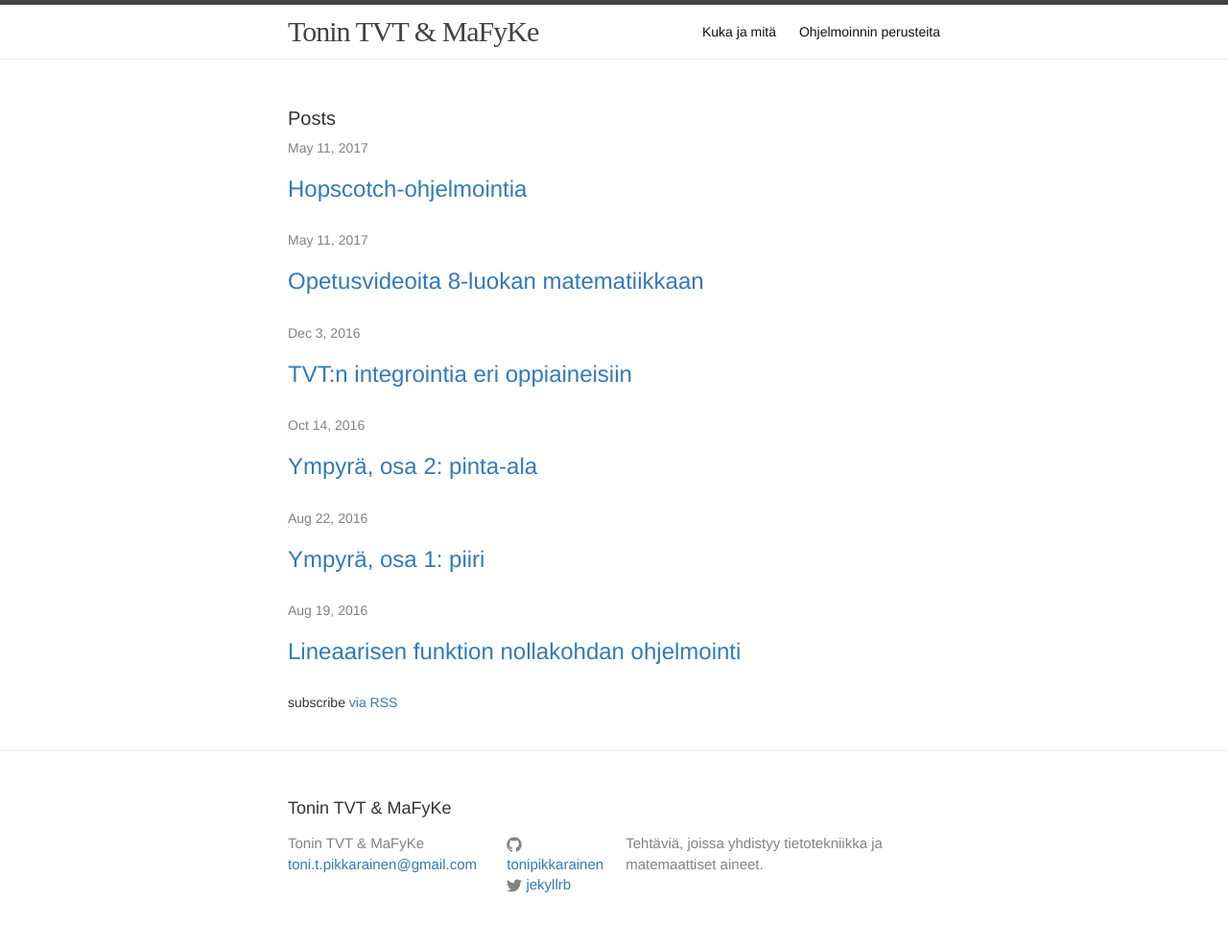
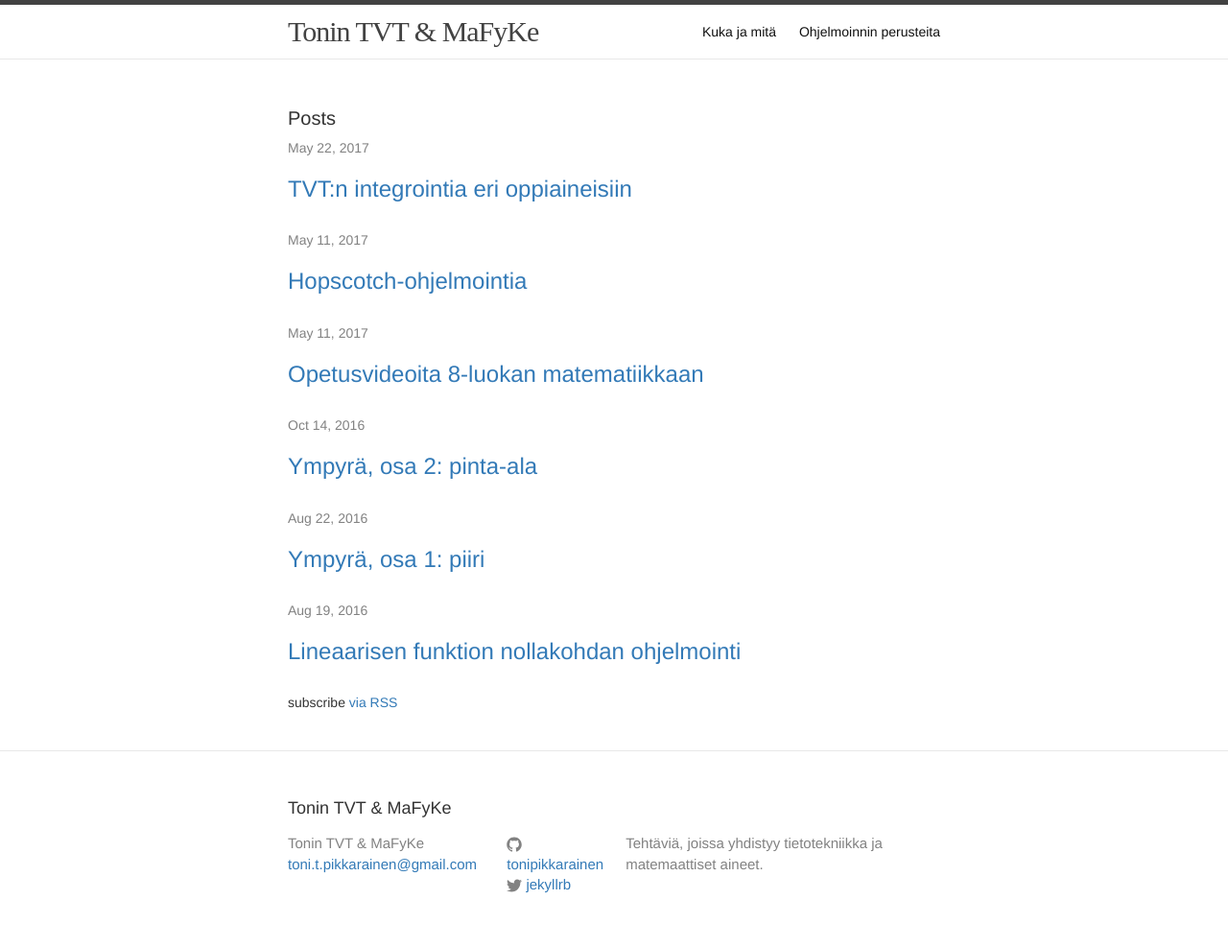
Before and after one commit to tonipikkarainen/tonipikkarainen.github.io, a Jekyll site: the page built from index.html, in a window 1280 px wide. Shown: the whole page at 96% size. Built offline with Jekyll 4.4.1, drawn with Linux system fonts in a browser that asks for light colours; some web fonts are replaced.

Commit message:
integrointi

```diff
--- a/_posts/2016-12-3-integrointi.html
+++ b/_posts/2017-05-22-integrointi.html
@@ -1,7 +1,7 @@
 ---
 layout: post
 title:  "TVT:n integrointia eri oppiaineisiin"
-date:   2016-12-3 08:00:43 +0300
+date:   2017-05-22 08:00:43 +0300
 categories: jekyll update
 ---
 <div>
```
